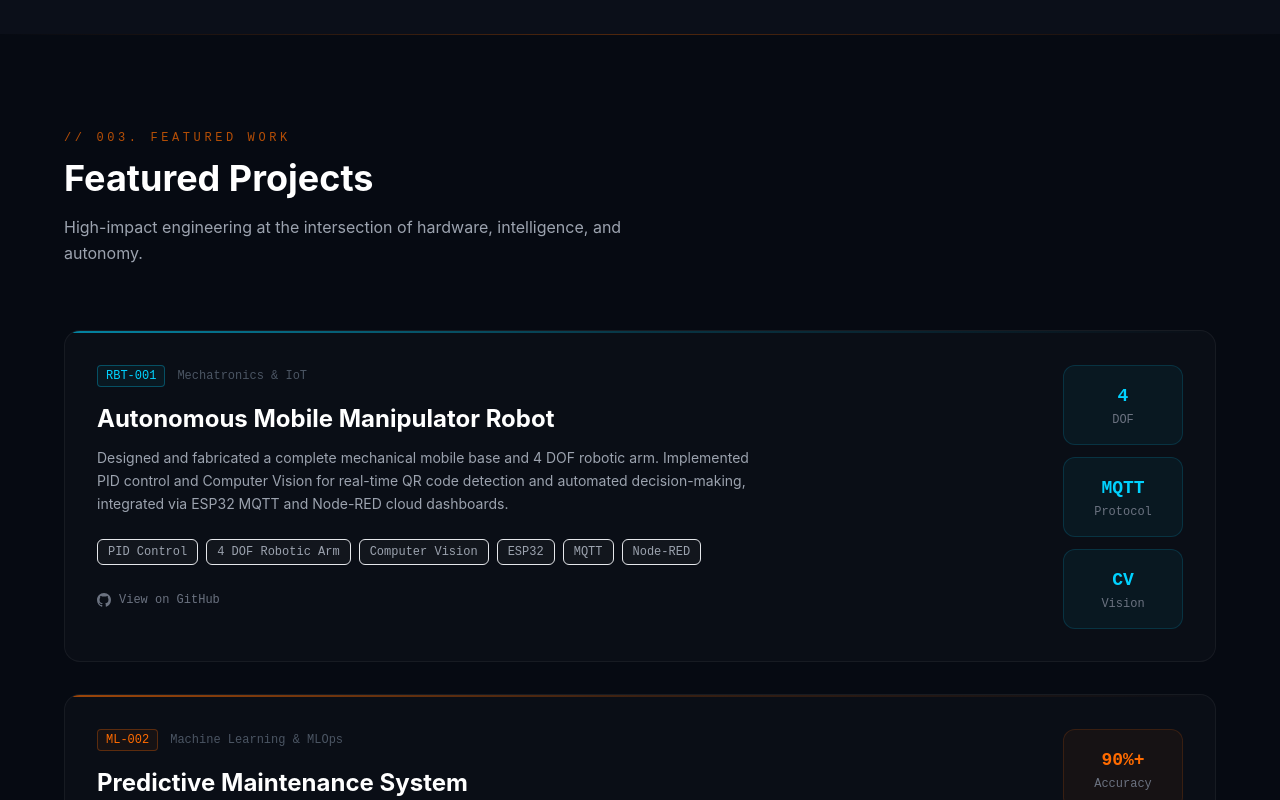
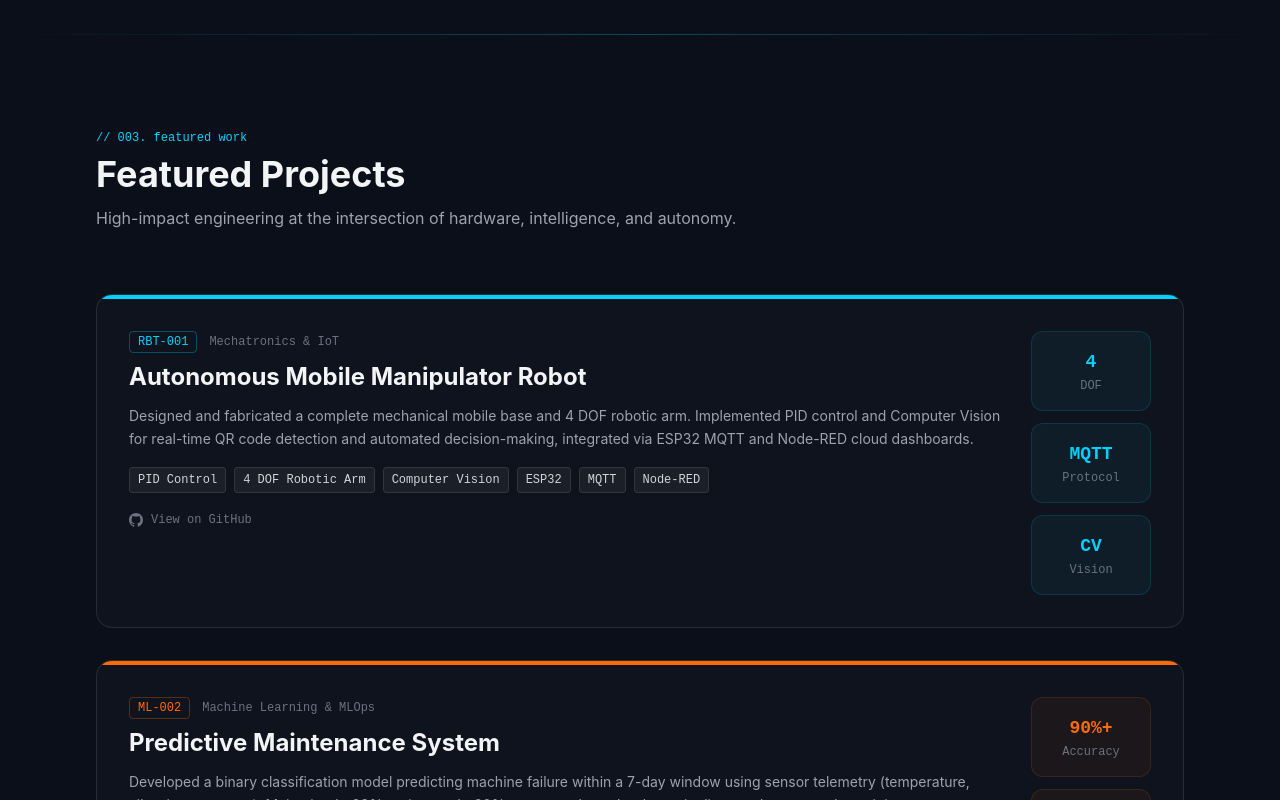
Before and after one commit to b-sameh/bola-sameh-portfolio, a Next.js app: page / in a window 1280 px wide. Shown: the part 1420-2220 px from the top of the page. Built offline with nearby package versions, Linux system fonts and the light colour scheme.

Commit message:
Add image to Air-Powered Vehicle project

```diff
--- a/src/components/Projects.tsx
+++ b/src/components/Projects.tsx
@@ -31,6 +31,7 @@ const projects = [
     subtitle: 'Mechatronics & Mechanical Design',
     accent: 'cyan',
     github: 'https://github.com/b-sameh',
+    image: '/bola-sameh-portfolio/air-powered-vehicle.png',
     techTags: ['MATLAB', 'ANSYS FEA', 'ESP32', 'SolidWorks', 'Pneumatics', 'TIG Welding'],
     description: 'Secured 4th place out of 64 teams. Engineered a remotely controlled vehicle propelled by 10-bar compressed air. FEA validation (Safety Factor 2), fluid optimization via MATLAB, and ESP32-based custom PCB control system.',
     metrics: [{ label: 'Rank', value: '4/64' }, { label: 'Pressure', value: '10 bar' }, { label: 'SF', value: '2.0' }],
@@ -39,79 +40,74 @@ const projects = [
 
 export function Projects() {
   return (
-    <section id="projects" className="relative py-24 px-6 lg:px-8 bg-[#060a12]">
+    <section id="projects" className="relative py-24 px-6 md:px-12 lg:px-24">
       {/* Top accent line */}
-      <div className="absolute top-0 left-0 right-0 h-px bg-gradient-to-r from-transparent via-amberMech/30 to-transparent" />
+      <div className="absolute top-0 left-0 w-full h-px bg-gradient-to-r from-transparent via-cyanTech/30 to-transparent" />
 
-      <div className="mx-auto max-w-6xl">
       {/* Section header */}
+      <div className="max-w-6xl mx-auto mb-16">
+        <div className="text-xs font-mono text-cyanTech mb-2">// 003. featured work</div>
+        <h2 className="text-3xl md:text-4xl font-bold">Featured Projects</h2>
+        <p className="text-gray-400 mt-3 max-w-2xl">
+          High-impact engineering at the intersection of hardware, intelligence, and autonomy.
+        </p>
+      </div>
+
+      {/* Projects grid */}
+      <div className="max-w-6xl mx-auto space-y-8">
+        {projects.map((project, index) => (
           <motion.div
+            key={project.id}
             initial={{ opacity: 0, y: 20 }}
             whileInView={{ opacity: 1, y: 0 }}
             viewport={{ once: true }}
-          transition={{ duration: 0.5 }}
-          className="mb-16"
+            transition={{ duration: 0.5, delay: index * 0.1 }}
+            className="relative rounded-2xl border border-white/10 bg-white/[0.02] overflow-hidden"
           >
-          <p className="text-xs font-mono uppercase tracking-[0.3em] text-amberMech/70 mb-3">// 003. featured work</p>
-          <h2 className="text-3xl sm:text-4xl font-bold text-white">Featured Projects</h2>
-          <p className="mt-4 text-gray-400 leading-relaxed max-w-xl">
-            High-impact engineering at the intersection of hardware, intelligence, and autonomy.
-          </p>
-        </motion.div>
+            {/* Top colored bar */}
+            <div
+              className={`h-1 w-full ${
+                project.accent === 'cyan' ? 'bg-cyanTech' : 'bg-amberMech'
+              }`}
+            />
 
-        {/* Projects grid */}
-        <div className="space-y-8">
-          {projects.map((project, index) => (
-            <motion.div
-              key={project.id}
-              initial={{ opacity: 0, y: 30 }}
-              whileInView={{ opacity: 1, y: 0 }}
-              viewport={{ once: true }}
-              transition={{ duration: 0.5, delay: index * 0.1 }}
-              className={`group relative rounded-2xl border bg-white/[0.02] overflow-hidden transition-all duration-300 hover:bg-white/[0.04] ${
+            {project.image && (
+              <div className="w-full h-56 md:h-72 overflow-hidden border-b border-white/10">
+                {/* eslint-disable-next-line @next/next/no-img-element */}
+                <img
+                  src={project.image}
+                  alt={project.title}
+                  className="w-full h-full object-cover"
+                />
+              </div>
+            )}
+
+            <div className="p-6 md:p-8 flex flex-col lg:flex-row gap-6">
+              {/* Left: Content */}
+              <div className="flex-1">
+                {/* Header row */}
+                <div className="flex items-center gap-3 mb-2">
+                  <span
+                    className={`text-xs font-mono px-2 py-0.5 rounded border ${
                       project.accent === 'cyan'
-                  ? 'border-white/5 hover:border-cyanTech/30 hover:shadow-[0_0_40px_rgba(0,210,255,0.08)]'
-                  : 'border-white/5 hover:border-amberMech/30 hover:shadow-[0_0_40px_rgba(255,107,0,0.08)]'
+                        ? 'border-cyanTech/30 text-cyanTech'
+                        : 'border-amberMech/30 text-amberMech'
                     }`}
                   >
-              {/* Top colored bar */}
-              <div className={`h-0.5 w-full ${
-                project.accent === 'cyan'
-                  ? 'bg-gradient-to-r from-cyanTech/60 via-cyanTech/20 to-transparent'
-                  : 'bg-gradient-to-r from-amberMech/60 via-amberMech/20 to-transparent'
-              }`} />
-
-              <div className="p-8">
-                <div className="grid lg:grid-cols-[1fr_auto] gap-8 items-start">
-
-                  {/* Left: Content */}
-                  <div>
-                    {/* Header row */}
-                    <div className="flex flex-wrap items-center gap-3 mb-4">
-                      <span className={`text-xs font-mono px-2 py-0.5 rounded border ${
-                        project.accent === 'cyan'
-                          ? 'border-cyanTech/30 text-cyanTech bg-cyanTech/5'
-                          : 'border-amberMech/30 text-amberMech bg-amberMech/5'
-                      }`}>
                     {project.label}
                   </span>
-                      <span className="text-xs font-mono text-gray-600">{project.subtitle}</span>
+                  <span className="text-xs text-gray-500 font-mono">{project.subtitle}</span>
                 </div>
 
-                    <h3 className="text-xl sm:text-2xl font-bold text-white mb-3 group-hover:text-gray-100 transition-colors">
-                      {project.title}
-                    </h3>
-
-                    <p className="text-gray-400 leading-relaxed text-sm mb-6 max-w-2xl">
-                      {project.description}
-                    </p>
+                <h3 className="text-xl md:text-2xl font-bold mb-3">{project.title}</h3>
+                <p className="text-gray-400 text-sm leading-relaxed mb-4">{project.description}</p>
 
                 {/* Tech tags */}
-                    <div className="flex flex-wrap gap-2 mb-6">
+                <div className="flex flex-wrap gap-2 mb-4">
                   {project.techTags.map((tag) => (
                     <span
                       key={tag}
-                          className="text-xs px-2.5 py-1 rounded-md border border-white/8 bg-white/[0.03] text-gray-400 font-mono"
+                      className="text-xs font-mono px-2 py-1 rounded bg-white/5 text-gray-300 border border-white/10"
                     >
                       {tag}
                     </span>
@@ -130,7 +126,7 @@ export function Projects() {
                   }`}
                 >
                   <svg width="14" height="14" viewBox="0 0 24 24" fill="currentColor">
-                        <path d="M12 0C5.374 0 0 5.373 0 12c0 5.302 3.438 9.8 8.207 11.387.599.111.793-.261.793-.577v-2.234c-3.338.726-4.033-1.416-4.033-1.416-.546-1.387-1.333-1.756-1.333-1.756-1.089-.745.083-.729.083-.729 1.205.084 1.839 1.237 1.839 1.237 1.07 1.834 2.807 1.304 3.492.997.107-.775.418-1.305.762-1.604-2.665-.305-5.467-1.334-5.467-5.931 0-1.311.469-2.381 1.236-3.221-.124-.303-.535-1.524.117-3.176 0 0 1.008-.322 3.301 1.23A11.509 11.509 0 0112 5.803c1.02.005 2.047.138 3.006.404 2.291-1.552 3.297-1.23 3.297-1.23.653 1.653.242 2.874.118 3.176.77.84 1.235 1.911 1.235 3.221 0 4.609-2.807 5.624-5.479 5.921.43.372.823 1.102.823 2.222v3.293c0 .319.192.694.801.576C20.566 21.797 24 17.3 24 12c0-6.627-5.373-12-12-12z"/>
+                    <path d="M12 0C5.374 0 0 5.373 0 12c0 5.302 3.438 9.8 8.207 11.387.599.111.793-.261.793-.577v-2.234c-3.338.726-4.033-1.416-4.033-1.416-.546-1.387-1.333-1.756-1.333-1.756-1.089-.745.083-.729.083-.729 1.205.084 1.839 1.237 1.839 1.237 1.07 1.834 2.807 1.304 3.492.997.107-.775.418-1.305.762-1.604-2.665-.303-5.467-1.334-5.467-5.931 0-1.311.469-2.381 1.236-3.221-.124-.303-.535-1.524.117-3.176 0 0 1.008-.322 3.301 1.23.957-.266 1.983-.399 3.003-.404 1.02.005 2.047.138 3.006.404 2.291-1.552 3.297-1.23 3.297-1.23.653 1.653.242 2.874.118 3.176.77.84 1.235 1.911 1.235 3.221 0 4.609-2.807 5.624-5.479 5.921.43.372.823 1.102.823 2.222v3.293c0 .319.192.694.801.576C20.566 21.797 24 17.3 24 12c0-6.627-5.373-12-12-12z" />
                   </svg>
                   View on GitHub
                 </a>
@@ -157,10 +153,8 @@ export function Projects() {
                 ))}
               </div>
             </div>
-              </div>
           </motion.div>
         ))}
-        </div>
       </div>
     </section>
   );
```
Lines whose indentation alone changed are shown as unchanged.
